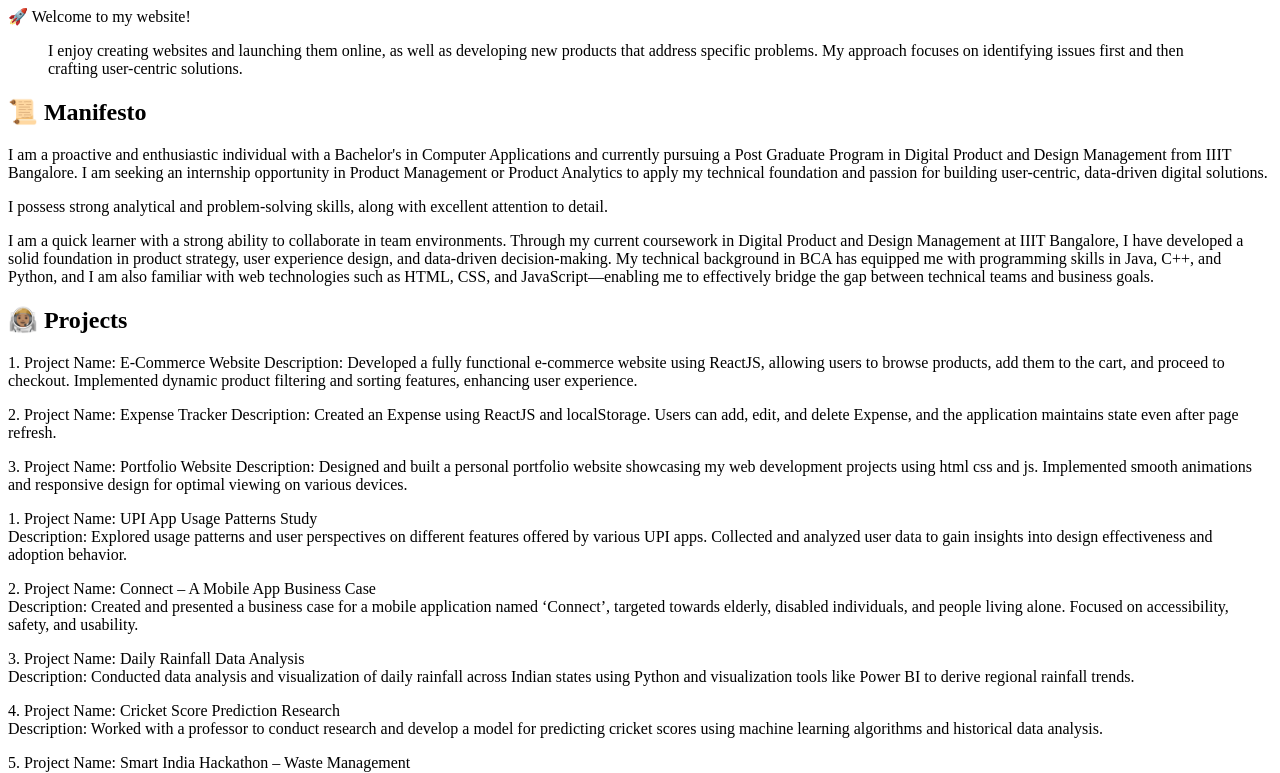
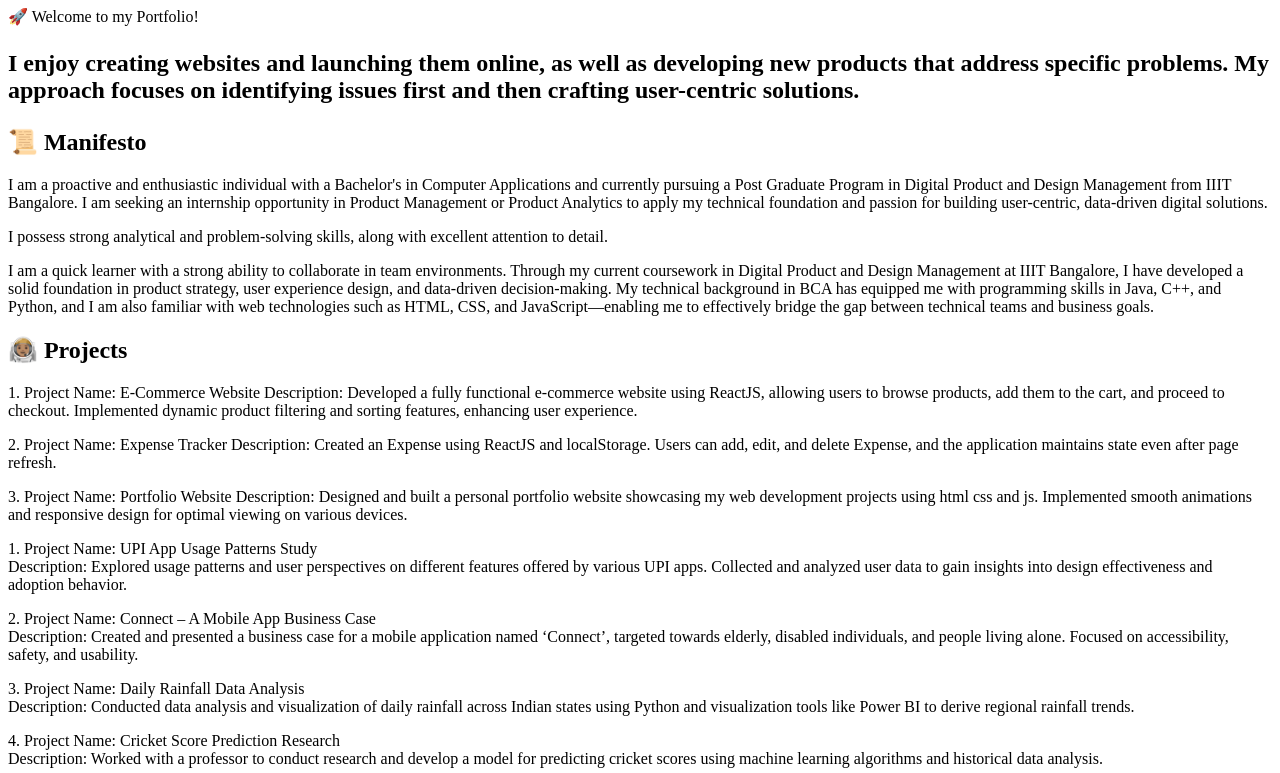
Before and after one commit to akankshjoshi/akanksh.github.io, a plain HTML site: page index.html in a window 1280 px wide. Shown: the part 235-1008 px from the top of the page. Drawn offline with Linux system fonts and the light colour scheme.

Commit message:
Update index.html

```diff
--- a/index.html
+++ b/index.html
@@ -14,13 +14,13 @@
 
       <header>
         <h1>Akanksh Joshi</h1>
-        <p>🚀 Welcome to my website!</p>
+        <p>🚀 Welcome to my Portfolio!</p>
       </header>
 
 
-      <blockquote>
+      <H2>
         <p>I enjoy creating websites and launching them online, as well as developing new products that address specific problems. My approach focuses on identifying issues first and then crafting user-centric solutions.</p>
-      </blockquote>
+      </H2>
 
       <section>
         <h2>📜 Manifesto</h2>
```
